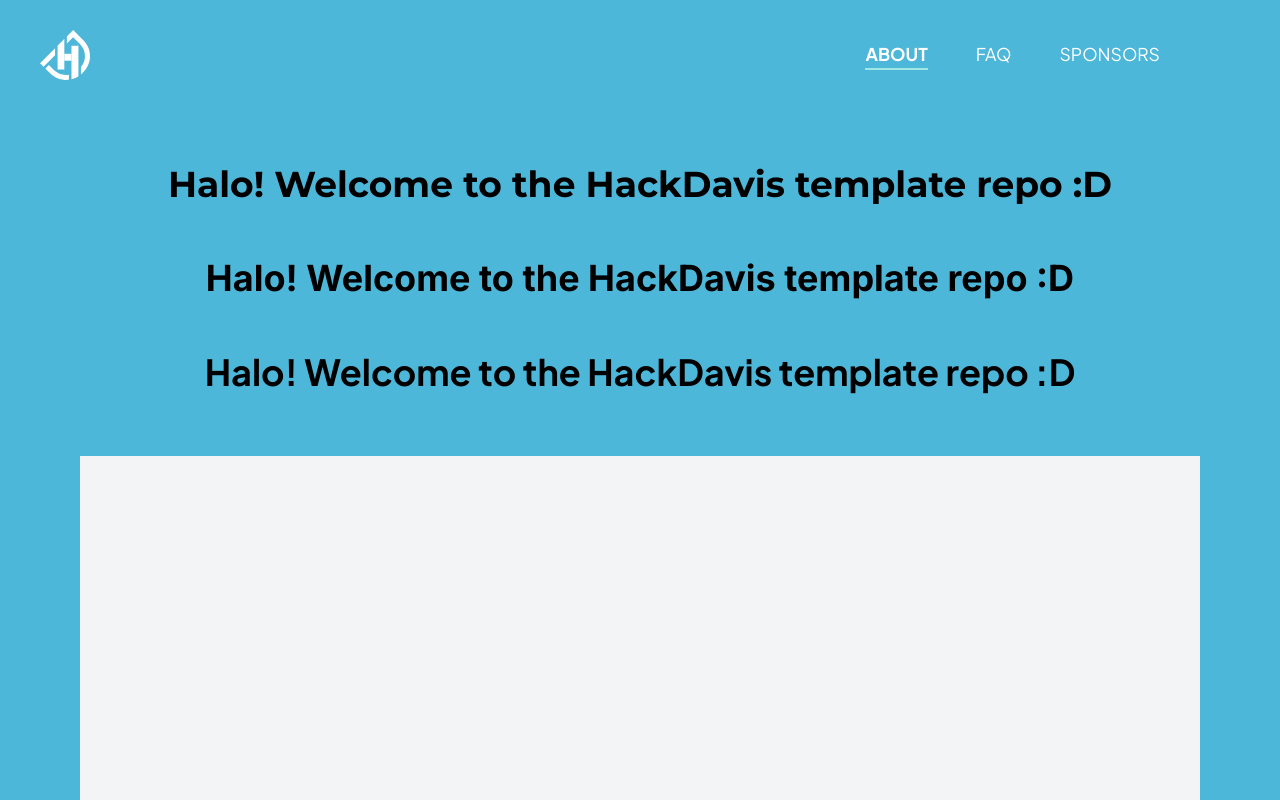
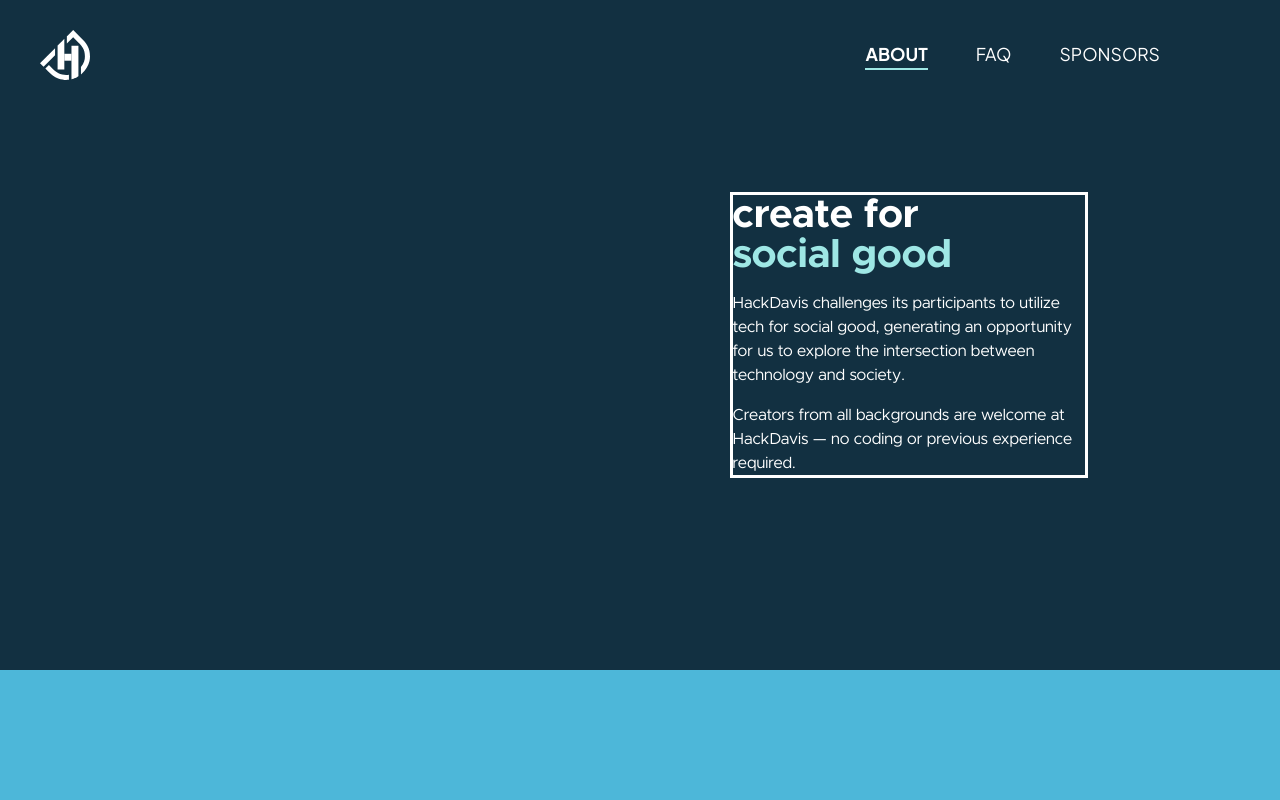
Before and after one commit to HackDavis/website-2025, a Next.js app: page / in a window 1280 px wide. Shown: the top 800 px of the page. Built offline with nearby package versions, Linux system fonts and the light colour scheme.

Commit message:
Added and styled text

```diff
--- a/app/(pages)/_components/Underwater/Underwater.module.scss
+++ b/app/(pages)/_components/Underwater/Underwater.module.scss
@@ -0,0 +1,29 @@
+.container {
+    background-color: var(--sea-background);
+    padding: 15%;
+    display: flex;
+    justify-content: flex-end;
+
+    .textcontainer {
+        border: 3px white solid;
+        width: 40%;
+        flex-direction: column;
+
+        .text {
+            font-weight: bold;
+            line-height: 1;
+            color: var(--text-light);
+        }
+
+        .coloredtext {
+            font-weight: bold;
+            line-height: 1;
+            color: var(--highlight-blue);
+        }
+
+        p {
+            color: var(--text-light);
+            padding-top: 1rem;
+        }
+    }
+}
--- /dev/null
+++ b/app/(pages)/_components/Underwater/Underwater.tsx
@@ -0,0 +1,22 @@
+'use client';
+import style from './Underwater.module.scss';
+
+const Underwater = () => (
+  <div className={style.container}>
+    <div className={style.textcontainer}>
+      <h2 className={style.text}>create for</h2>
+      <h2 className={style.coloredtext}>social good</h2>
+      <p>
+        HackDavis challenges its participants to utilize tech for social good,
+        generating an opportunity for us to explore the intersection between
+        technology and society.
+      </p>
+      <p>
+        Creators from all backgrounds are welcome at HackDavis — no coding or
+        previous experience required.
+      </p>
+    </div>
+  </div>
+);
+
+export default Underwater;
--- a/app/(pages)/page.tsx
+++ b/app/(pages)/page.tsx
@@ -1,7 +1,11 @@
 // import Directors from './(about-us)/_components/Directors/Directors';
+
+import Underwater from './_components/Underwater/Underwater';
 
 export default function Home() {
   return (
+    <div>
+      <Underwater />
       <div className="grid grid-rows-[20px_1fr_20px] items-center justify-items-center p-8 pb-20 gap-16 sm:p-20 bg-sky-background">
         {/* Intro Section */}
         <p className="text-4xl font-bold font-metropolis invisible">
@@ -39,5 +43,6 @@ export default function Home() {
           <h2 className="text-3xl font-bold">Sponsors Section</h2>
         </div>
       </div>
+    </div>
   );
 }
```
Also changed, not shown: app/(pages)/_components/Underwater/Underwater.jsx (deleted). Lines whose indentation alone changed are shown as unchanged.
